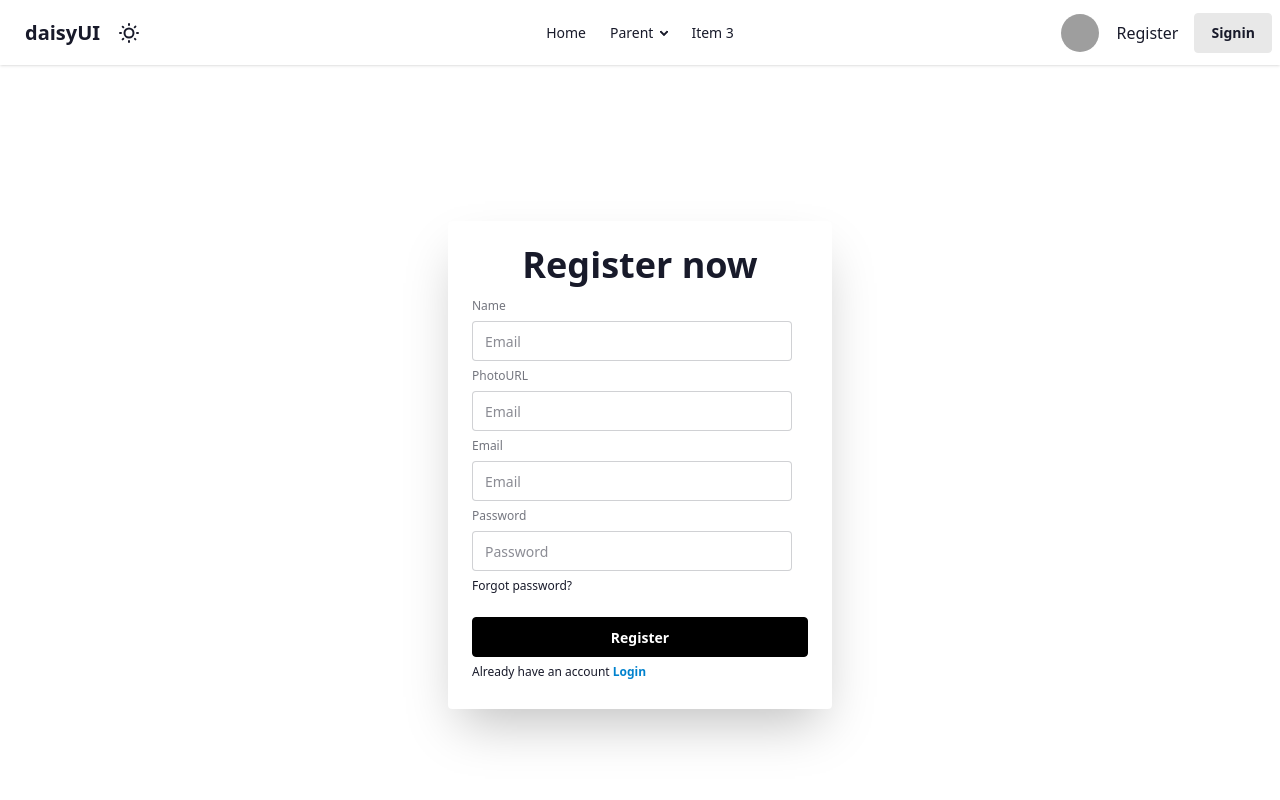
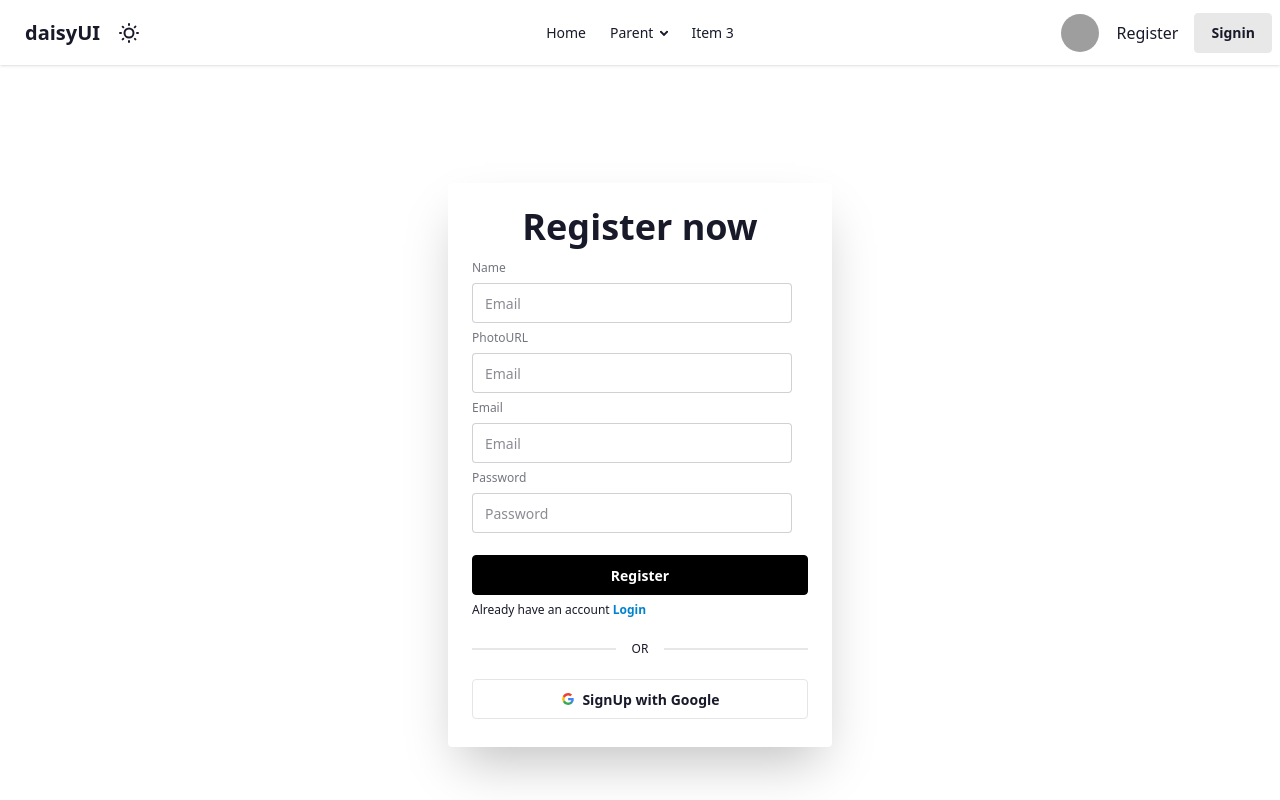
Before and after one commit to islamemon59/service-provider-client-side, a React app: page /register in a window 1280 px wide. Shown: the top 800 px of the page. Built offline with nearby package versions, Linux system fonts and the light colour scheme; grey boxes are pictures that could not be loaded; the HTML template or start-up script is replaced by a standard one.

Commit message:
social login button added

```diff
--- a/src/Context/AuthProvider.jsx
+++ b/src/Context/AuthProvider.jsx
@@ -7,9 +7,10 @@
     const [loading, setLoading] = useState(true)
 
     const userInfo = {
-        name: "emon",
         user,
+        setUser,
         loading,
+        setLoading,
     }
     return (
         <AuthContext value={userInfo}>
--- a/src/Pages/Register.jsx
+++ b/src/Pages/Register.jsx
@@ -2,10 +2,9 @@
 import { Link } from "react-router";
 
 const Register = () => {
-
-    const handleRegister = e => {
-        e.preventDefault()
-    }
+  const handleRegister = (e) => {
+    e.preventDefault();
+  };
 
   return (
     <div className="min-h-screen flex justify-center items-center">
@@ -42,10 +41,9 @@
                 className="input"
                 placeholder="Password"
               />
-              <div>
-                <a className="link link-hover">Forgot password?</a>
-              </div>
-              <button type="submit" className="btn btn-neutral mt-4">Register</button>
+              <button type="submit" className="btn btn-neutral mt-4">
+                Register
+              </button>
               <p>
                 Already have an account{" "}
                 <Link
@@ -55,6 +53,40 @@
                   Login
                 </Link>
               </p>
+              <div className="divider">OR</div>
+              <button
+                type="button"
+                className="btn w-full bg-secondary-content text-base-content border-[#e5e5e5]"
+              >
+                <svg
+                  aria-label="Google logo"
+                  width="16"
+                  height="16"
+                  xmlns="http://www.w3.org/2000/svg"
+                  viewBox="0 0 512 512"
+                >
+                  <g>
+                    <path d="m0 0H512V512H0" fill="#fff"></path>
+                    <path
+                      fill="#34a853"
+                      d="M153 292c30 82 118 95 171 60h62v48A192 192 0 0190 341"
+                    ></path>
+                    <path
+                      fill="#4285f4"
+                      d="m386 400a140 175 0 0053-179H260v74h102q-7 37-38 57"
+                    ></path>
+                    <path
+                      fill="#fbbc02"
+                      d="m90 341a208 200 0 010-171l63 49q-12 37 0 73"
+                    ></path>
+                    <path
+                      fill="#ea4335"
+                      d="m153 219c22-69 116-109 179-50l55-54c-78-75-230-72-297 55"
+                    ></path>
+                  </g>
+                </svg>
+                SignUp with Google
+              </button>
             </fieldset>
           </form>
         </div>
--- a/src/Pages/SignIn.jsx
+++ b/src/Pages/SignIn.jsx
@@ -2,10 +2,9 @@
 import { Link } from "react-router";
 
 const SignIn = () => {
-
-    const handleSignin = e => {
-        e.preventDefault()
-    }
+  const handleSignin = (e) => {
+    e.preventDefault();
+  };
 
   return (
     <div className="min-h-screen flex justify-center items-center">
@@ -21,7 +20,9 @@
               <div>
                 <a className="link link-hover">Forgot password?</a>
               </div>
-              <button type="submit" className="btn btn-neutral mt-4">Login</button>
+              <button type="submit" className="btn btn-neutral mt-4">
+                Login
+              </button>
               <p>
                 Create new account{" "}
                 <Link
@@ -31,6 +32,40 @@
                   Register
                 </Link>
               </p>
+              <div className="divider">OR</div>
+              <button
+                type="button"
+                className="btn w-full bg-secondary-content text-base-content border-[#e5e5e5]"
+              >
+                <svg
+                  aria-label="Google logo"
+                  width="16"
+                  height="16"
+                  xmlns="http://www.w3.org/2000/svg"
+                  viewBox="0 0 512 512"
+                >
+                  <g>
+                    <path d="m0 0H512V512H0" fill="#fff"></path>
+                    <path
+                      fill="#34a853"
+                      d="M153 292c30 82 118 95 171 60h62v48A192 192 0 0190 341"
+                    ></path>
+                    <path
+                      fill="#4285f4"
+                      d="m386 400a140 175 0 0053-179H260v74h102q-7 37-38 57"
+                    ></path>
+                    <path
+                      fill="#fbbc02"
+                      d="m90 341a208 200 0 010-171l63 49q-12 37 0 73"
+                    ></path>
+                    <path
+                      fill="#ea4335"
+                      d="m153 219c22-69 116-109 179-50l55-54c-78-75-230-72-297 55"
+                    ></path>
+                  </g>
+                </svg>
+                Login with Google
+              </button>
             </fieldset>
           </form>
         </div>
```
